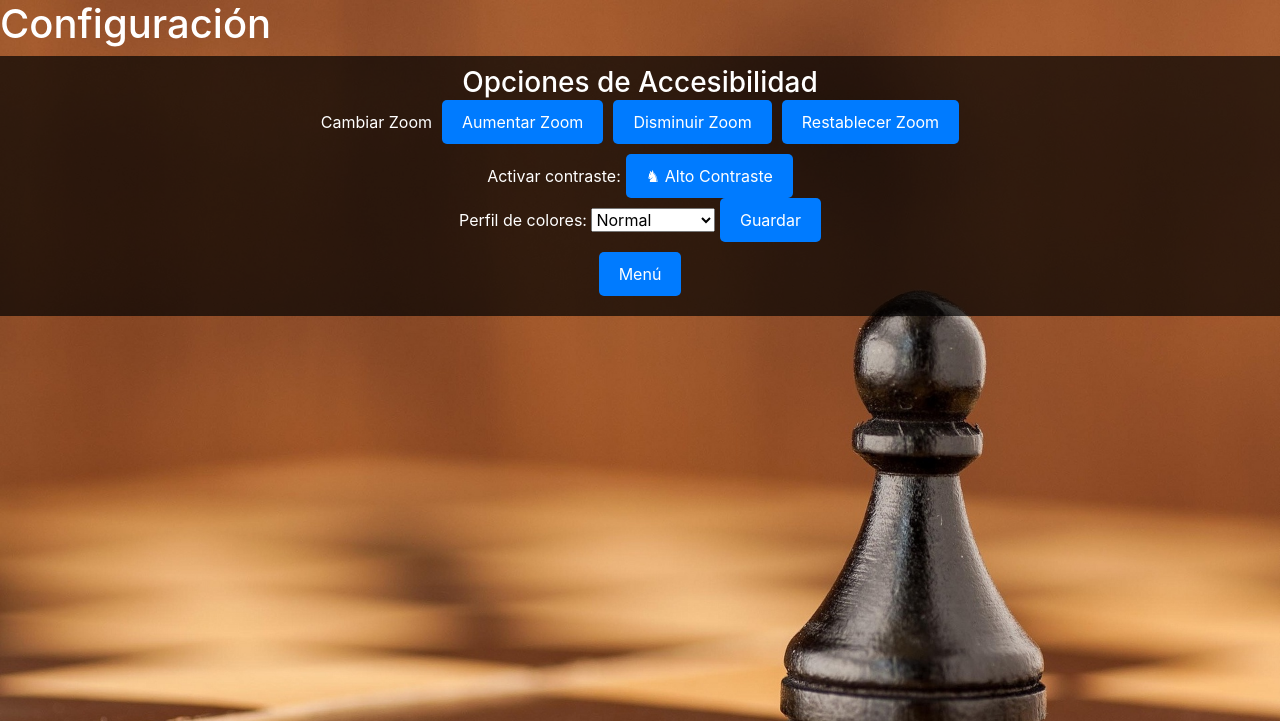
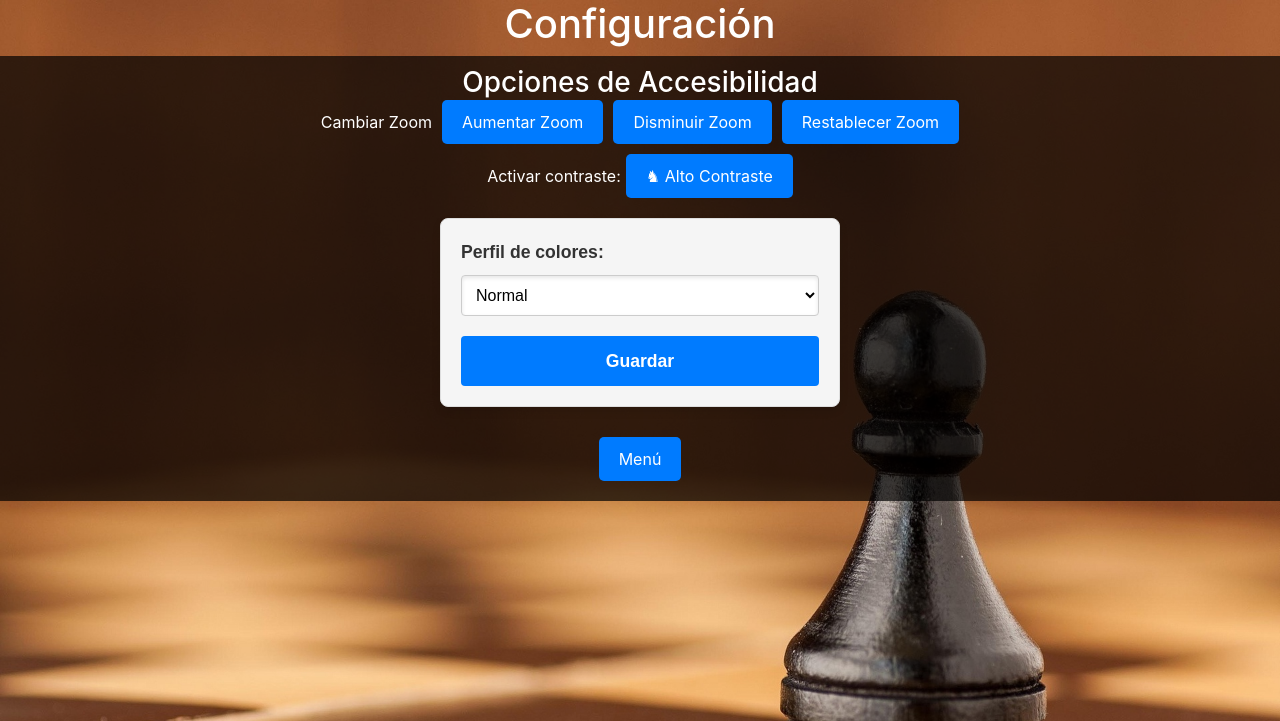
Before and after one commit to IvaGallegos/chess_web, a Django app: page /configuracion/ in a window 1280 px wide. Shown: the top 721 px of the page. Run offline with Django 4.2, Linux system fonts and the light colour scheme; some libraries are stand-ins or nearby versions.

Commit message:
Perfiles de colores de daltonismo personalizados

```diff
--- a/chessproject/chessapp/static/chessapp/css/opcionesColor.css
+++ b/chessproject/chessapp/static/chessapp/css/opcionesColor.css
@@ -24,24 +24,244 @@
 /* Estilo de perfiles de daltonismo */
 
 /*Protanopia: Ausencia de color rojo*/
-body.daltonic-protanopia,
-body.daltonic-protanopia * {
-    background-color: #528de6; /* Fondo */
+body.daltonic-protanopia
+{
+
     color: #FFD700 !important; /* Texto  */
+
 }
+body.daltonic-protanopia .menu-button.btn.logout-button {
+    background-color: #004080;}
+
+    body.daltonic-protanopia .btn-conf{
+        background-color: #004080;
+        color: white;
+        font-size: 20px;
+        font-weight: bold;
+        padding: 15px 20px;
+        border: none;
+        border-radius: 8px;
+    }
+
+    body.daltonic-protanopia .btn-conf{
+        background-color: #4c8dee;
+        color: white;
+        border: none;
+        padding: 8px 12px;
+        border-radius: 5px;
+        cursor: pointer;
+        font-size: 16px;
+    }
+
+    body.daltonic-protanopia .btn-conf:hover {
+        background-color: #004080;
+
+    }
+
+
+
+
+    body.daltonic-protanopia .btn-new-game{
+        background-color: #4c8dee;
+        color: white;
+        border: none;
+        padding: 8px 12px;
+        border-radius: 5px;
+        cursor: pointer;
+        font-size: 14px;
+    }
+
+    body.daltonic-protanopia .btn-new-game:hover {
+        background-color: #004080;
+
+    }
+
+
+
 /*Deuteranopia: Ausencia de color verde*/
-body.daltonic-deuteranopia,
-body.daltonic-deuteranopia * {
-    background-color: #f07c7c; /* Fondo  */
+body.daltonic-deuteranopia
+{
     color: #4c8dee !important; /* Texto  */
 }
+
+body.daltonic-deuteranopia .btn-conf{
+    background-color: #004080;
+    color: white;
+    font-size: 20px;
+    font-weight: bold;
+    padding: 10px 20px;
+    border: none;
+    border-radius: 8px;
+}
+
+body.daltonic-deuteranopia .btn-conf{
+    background-color: #4c8dee;
+    color: white;
+    border: none;
+    padding: 8px 12px;
+    border-radius: 5px;
+    cursor: pointer;
+    font-size: 16px;
+}
+
+body.daltonic-deuteranopia .btn-conf:hover {
+    background-color: #004080;
+
+}
+
+
+
+
+body.daltonic-deuteranopia .btn-new-game{
+    background-color: #4c8dee;
+    color: white;
+    border: none;
+    padding: 8px 12px;
+    border-radius: 5px;
+    cursor: pointer;
+    font-size: 14px;
+}
+
+body.daltonic-deuteranopia .btn-new-game:hover {
+    background-color: #004080;
+
+}
+body.daltonic-deuteranopia .menu-button.btn.logout-button {
+    background-color: #8d9612;}
+
 /*Tritanopia: Ausencia de color Azul*/
-body.daltonic-tritanopia,
-body.daltonic-tritanopia * {
-    background-color: #41bbb5; /* Fondo */
+body.daltonic-tritanopia
+{
     color: #e44c10 !important; /* Texto */
 }
 
+
+body.daltonic-tritanopia .accesibilidad button,
+.accesibilidad a {
+    padding: 10px 20px;
+    font-size: 1rem;
+    background-color: #e44c10;
+    color: white;
+    border: none;
+    border-radius: 5px;
+    transition: background-color 0.3s;
+}
+
+body.daltonic-tritanopia .accesibilidad button:hover,
+.accesibilidad a:hover {
+    background-color: #c2400c;
+}
+
+/* Botón de alternar accesibilidad */
+body.daltonic-tritanopia #toggleAccesibilidadBtn {
+    position: fixed;
+    bottom: 20px;
+    left: 20px;
+    z-index: 1000;
+    padding: 10px 20px;
+    font-size: 1rem;
+    background-color: #e44c10;
+    color: white;
+    border: none;
+    border-radius: 5px;
+    cursor: pointer;
+    transition: background-color 0.3s;
+}
+
+body.daltonic-tritanopia #toggleAccesibilidadBtn:hover {
+    background-color: #e44c10;
+}
+
+
+body.daltonic-tritanopia .menu-button_c {
+    width: auto;
+    margin: 10px 10px;
+    padding: 15px;
+    font-size: 1.2rem;
+    text-align: center;
+    background-color: #e44c10;
+    border: none;
+    border-radius: 5px;
+    color: white;
+    transition: background-color 0.3s;
+}
+body.daltonic-tritanopia .menu-button_c:hover {
+    background-color: rgba(255, 255, 255, 0.2);
+    text-decoration: none;
+}
+
+body.daltonic-tritanopia .btn-conf{
+    background-color: hsl(180, 79%, 34%);
+    color: white;
+    border: none;
+    padding: 8px 12px;
+    border-radius: 5px;
+    cursor: pointer;
+    font-size: 16px;
+}
+
+body.daltonic-tritanopia .btn-conf:hover {
+    background-color: #0e8992;
+
+}
+
+
+
+
+body.daltonic-tritanopia .btn-new-game{
+    background-color: hsl(180, 79%, 34%);
+    color: white;
+    border: none;
+    padding: 8px 12px;
+    border-radius: 5px;
+    cursor: pointer;
+    font-size: 14px;
+}
+
+body.daltonic-tritanopia .btn-new-game:hover {
+    background-color: #0e8992;
+
+}
+
+
+body.daltonic-tritanopia .btn-toolbar {
+    background-color: hsl(180, 79%, 34%);
+    color: white;
+    padding: 8px 15px;
+    border-radius: 5px;
+    cursor: pointer;
+    font-size: 14px;
+    text-decoration: none;
+    display: inline-block;
+}
+
+body.daltonic-tritanopia .btn-toolbar:hover {
+    background-color: #0e8992;
+}
+
+body.daltonic-tritanopia .menu-button:hover {
+    background-color: #e44c10;
+    color: white;
+    transform: scale(1.05);
+    text-decoration: none;
+}
+
+body.daltonic-tritanopia #usernameForm button {
+    background-color: #e44c10;
+    color: white;
+    border: none;
+    border-radius: 5px;
+    padding: 10px 20px;
+    font-size: 16px;
+    cursor: pointer;
+    transition: background-color 0.3s ease;
+}
+body.daltonic-tritanopia #usernameForm button:hover {
+    background-color: #aa3a0d;
+    color: white;
+    transform: scale(1.05);
+    text-decoration: none;
+}
 body.default,
 body.default * {
     background-size: cover;
--- a/chessproject/chessapp/static/chessapp/css/pConfiguracion.css
+++ b/chessproject/chessapp/static/chessapp/css/pConfiguracion.css
@@ -4,7 +4,7 @@ body {
     color: white;
 }
 
-.menu-button {
+.menu-button_c {
     width: auto;
     margin: 10px 10px;
     padding: 15px;
@@ -15,12 +15,16 @@ body {
     border-radius: 5px;
     color: white;
     transition: background-color 0.3s;
+}
+.menu-button_c:hover {
+    background-color: rgba(255, 255, 255, 0.2);
     text-decoration: none;
 }
-.menu-button:hover {
-    background-color: rgba(255, 255, 255, 0.2);
+
+
+.menu-header{
+    text-align: center;
 }
-
 
 /*visual de panel de accesibilidad*/
 
@@ -94,3 +98,64 @@ body {
 #toggleAccesibilidadBtn:hover {
     background-color: #0056b3;
 }
+
+.colorConfigForm {
+    width: 100%;
+    max-width: 400px;
+    margin: 20px auto;
+    padding: 20px;
+    background-color: #f5f5f5;
+    border: 1px solid #ddd;
+    border-radius: 8px;
+    box-shadow: 0 4px 8px rgba(0, 0, 0, 0.1);
+    font-family: Arial, sans-serif;
+    color: #333;
+}
+
+.colorConfigForm label {
+    display: block;
+    font-weight: bold;
+    margin-bottom: 10px;
+    font-size: 1.1rem;
+}
+
+.colorConfigForm select {
+    width: 100%;
+    padding: 10px;
+    font-size: 1rem;
+    border: 1px solid #ccc;
+    border-radius: 4px;
+    margin-bottom: 20px;
+    box-shadow: inset 0 2px 4px rgba(0, 0, 0, 0.1);
+    background-color: #fff;
+    transition: border-color 0.3s;
+}
+
+.colorConfigForm select:focus {
+    border-color: #2a568e;
+    outline: none;
+}
+
+.colorConfigForm button {
+    display: block;
+    width: 100%;
+    padding: 12px;
+    font-size: 1.1rem;
+    font-weight: bold;
+    background-color: #007bff; /* Azul */
+    color: #fff;
+    border: none;
+    border-radius: 4px;
+    cursor: pointer;
+    transition: background-color 0.3s, transform 0.2s;
+}
+
+.colorConfigForm button:hover {
+    background-color: #0056b3;
+    transform: translateY(-2px);
+}
+
+.colorConfigForm button:active {
+    background-color: #2a568e;
+    transform: translateY(0);
+}
--- a/chessproject/chessapp/templates/chessapp/configuracion.html
+++ b/chessproject/chessapp/templates/chessapp/configuracion.html
@@ -38,7 +38,7 @@
         <span>Activar contraste:</span>
         <button class="btn-accesibilidad" onclick="toggleAltoContraste()">♞ Alto Contraste</button>
     </div>
-    <form id="colorConfigForm">
+    <form id="colorConfigForm" class="colorConfigForm">
         <label for="colorProfile">Perfil de colores:</label>
         <select id="colorProfile" name="colorProfile" onchange="cambiarColorPerfil()">
             <option value="default">Normal</option>
@@ -48,7 +48,7 @@
         </select>
         <button id="guardarPerfil" type="button" onclick="guardarColorConfig()">Guardar</button>
     </form>
-    <a class="menu-button" id="menu-button" href="{% url 'menu' %}">Menú</a>
+    <a class="menu-button_c"  href="{% url 'menu' %}">Menú</a>
 </div>
 
 
```
Also changed, not shown: chessproject/chessapp/static/chessapp/css/tablero.css (+1 -7 lines).
